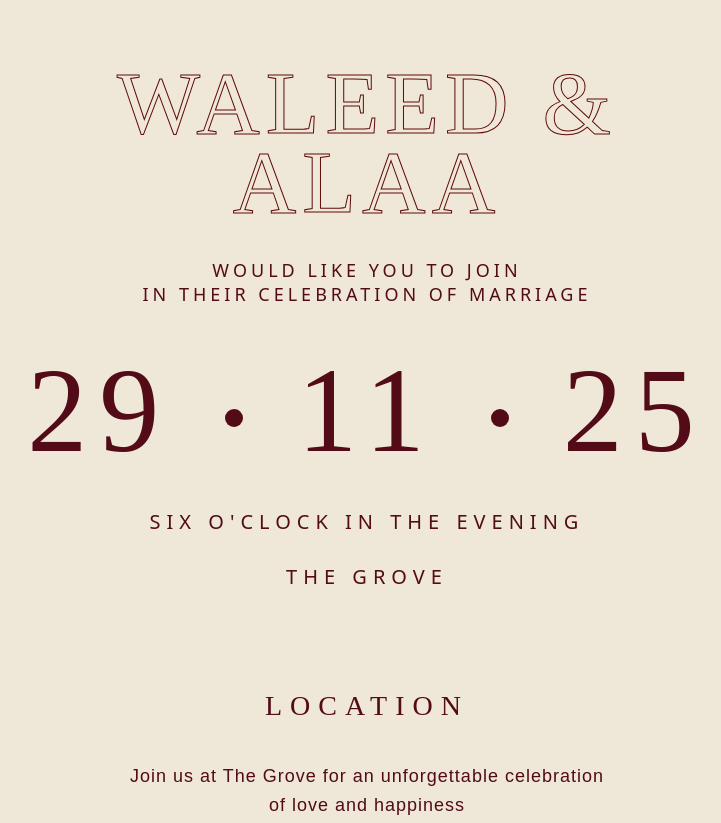
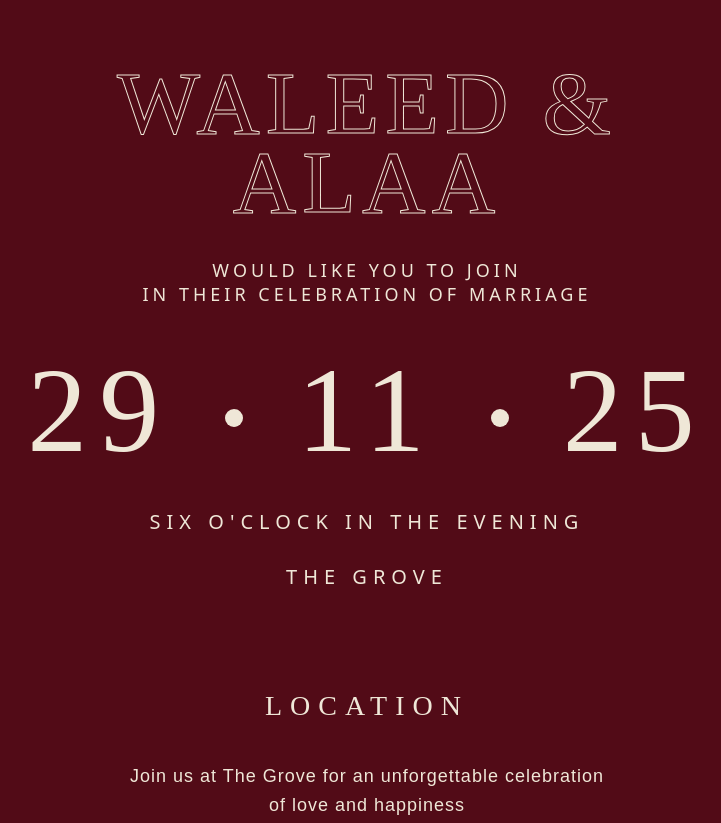
Before and after one commit to EmanAhmedd/Waleed-Alaa, a plain HTML site: page index.html in a window 1280 px wide. Shown: the top 823 px of the page, without its empty margins (273-994 px from the left). Drawn offline with Linux system fonts and the light colour scheme; a web font is replaced by a local one.

Commit message:
changesss

```diff
--- a/index.html
+++ b/index.html
@@ -66,9 +66,9 @@
 }
 
     :root{
-      --bg:#efe7d7;
-      --cream:#520b17;
-      --dark:#5f0b0b;
+      --bg:  #520b17;
+      --cream:#efe7d7;
+      --dark:#efe7d7;
     }
 
     *{box-sizing:border-box;margin:0;padding:0}
@@ -100,14 +100,16 @@
 
 .names{
   font-family:"Cinzel Decorative", serif;
-  font-size: clamp(48px, 12vw, 88px); /* يتغير حسب حجم الشاشة */
+  font-size: clamp(48px, 12vw, 88px);
   letter-spacing: clamp(2px, 1vw, 6px);
   line-height: 0.9;
-  color: var(--dark); /* بدل transparent */
-  -webkit-text-fill-color: transparent; /* ده الصح لـ Safari */
-  -webkit-text-stroke: 1px var(--dark); /* خففنا الـ stroke */
+  color: var(--dark);
+  -webkit-text-fill-color: transparent;
+  -webkit-text-stroke: 1px var(--dark);
   margin-bottom: 1.4rem;
-  font-display: swap;
+  /* font-display: swap; */
+   size-adjust: 100%;
+  font-size-adjust: none;
 }
 
     /* msh mfargha */
```
